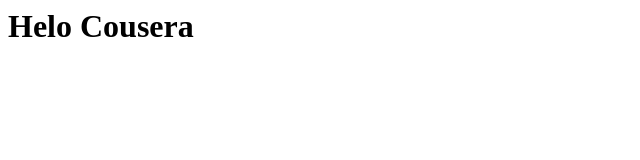
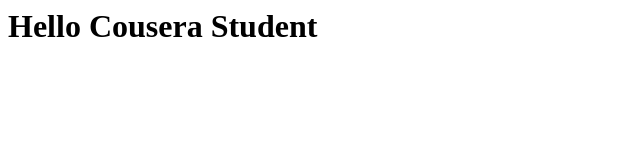
Before and after one commit to pallavidarade17/coursera-test, a plain HTML site: page index.html in a window 1280 px wide. Shown: the whole page, without its empty margins (0-640 px from the left). Drawn offline with Linux system fonts and the light colour scheme.

Commit message:
First web page

```diff
--- a/index.html
+++ b/index.html
@@ -3,6 +3,6 @@
 	<title></title>
 </head>
 <body>
-<h1>Helo Cousera
+<h1>Hello Cousera Student</h1>
 </body>
 </html>
```
